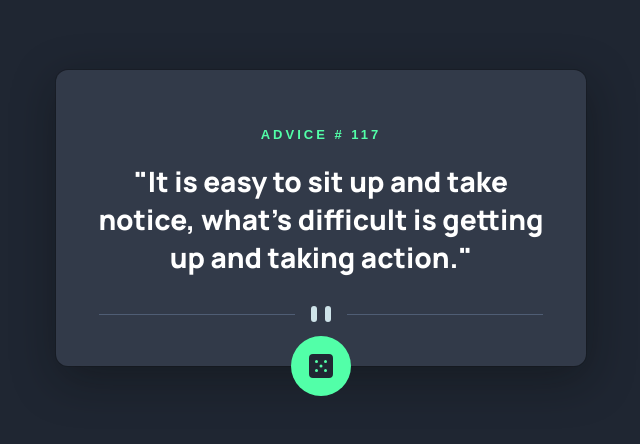
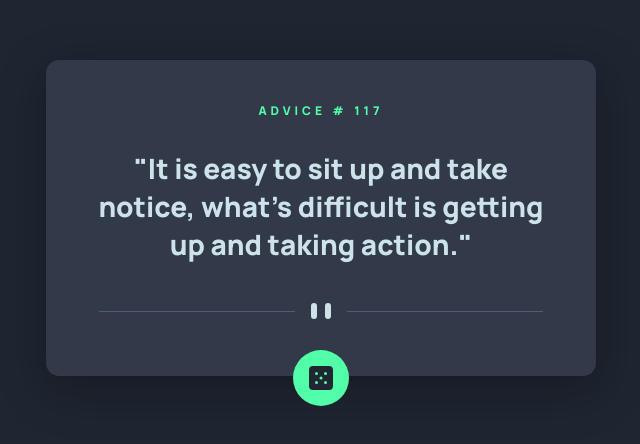
Before and after one commit to Mustafa4Fathi/Frontend-Mentor-Advice-generator-app-challlenge, a plain HTML site: page index.html in a window 1280 px wide. Shown: the part 182-626 px from the top of the page, without its empty margins (319-959 px from the left). Drawn offline with Linux system fonts and the light colour scheme.

Commit message:
Add files via upload

```diff
--- a/CSS/styles.css
+++ b/CSS/styles.css
@@ -1,91 +1,75 @@
 @import url('https://fonts.googleapis.com/css2?family=Manrope:wght@800&display=swap');
-
-body, h1, p {
+:root{
+    --Light-Cyan: hsl(193, 38%, 86%);
+    --Neon-Green: hsl(150, 100%, 66%);
+    --Grayish-Blue: hsl(217, 19%, 38%);
+    --Dark-Grayish-Blue: hsl(217, 19%, 24%);
+    --Dark-Blue: hsl(218, 23%, 16%);
+}
+*{
+    font-family: 'Manrope', sans-serif;
+    box-sizing: border-box;
+    padding: 0;
     margin: 0;
-    padding: 0;
-    box-sizing: border-box;
 }
-
-body {
-    font-family: 'Arial', sans-serif;
-    background-color: hsl(218, 23%, 16%);
+body{
+    min-height: 100vh;
     display: flex;
+    align-items: center;
     justify-content: center;
+    background-color: var(--Dark-Blue);
+}
+.container{
+    width: 550px;
+    background-color: var(--Dark-Grayish-Blue);
+    border-radius: 13px;
+     /* box-shadow: 20px 15px 47px 39px rgba(10, 11, 12, 0.196); */
+    box-shadow: rgba(10, 11, 12, 0.413) 2px 13px 46px 0px, rgba(10, 11, 12, 0.208) 0px 0px 0px 0.3px;
+    position: relative;
+}
+.advice-box{
+    padding: 32px 40px;
+    text-align: center;
+    display: flex;
+    flex-direction: column;
     align-items: center;
-    height: 100vh;
+    justify-content: space-between;
+    gap: 20px;
 }
-
-.container {
-    text-align: center;
-    padding: 20px;
-    display: flex;
-    justify-content: center;
-    align-items: center;
-    height: 100%;
-    margin: 0 auto;
+.advice-id{
+    color: var(--Neon-Green);
+    text-transform: uppercase;
+    letter-spacing: 4px;
+    margin: 10px;
+    font-size: 12px;
 }
-
-.advice-box {
-    background-color: hsl(217, 19%, 24%);
-    padding: 40px;
-    border-radius: 12px;
-    /* box-shadow: 20px 15px 47px 39px rgba(10, 11, 12, 0.196); */
-    max-width: 450px;
-    width: 100%;
-    text-align: center;
-    position: relative;
-    box-shadow: rgba(10, 11, 12, 0.413) 2px 13px 46px 0px, rgba(10, 11, 12, 0.208) 0px 0px 0px 1px;
+.advice-text{
+    color: var(--Light-Cyan);
+    font-size: 28px;
 }
-
-.advice-id {
-    font-family: sans-serif;
-    font-size: 13px;
-    color: hsl(150, 100%, 66%);
-    letter-spacing: 3px;
+picture img{
+    margin-top: 20px;
     margin-bottom: 20px;
 }
-
-.advice-text {
-    font-family: 'Manrope',sans-serif;
-    font-weight: 500;
-    font-size: 28px;
-    color: #FFF;
-    lighting-color: hsl(193, 38%, 86%);
-    margin-bottom: 30px;
-}
-
-.divider-desktop {
-    width: 100%;
-    height: auto;
-    margin-bottom: 20px;
-    border-radius: 50%;
-}
-
-#advice-btn {
-    background-color: hsl(150, 100%, 66%);
-    border: none;
-    border-radius: 50%;
-    width: 60px;
-    height: 60px;
-    cursor: pointer;
-    transition: background-color 0.2s ease;
+#advice-btn{
     position: absolute;
     bottom: -30px;
-    left: 50%;
-    transform: translateX(-50%);
+    background-color: var(--Neon-Green);
+    border: none;
+    padding: 16px;
+    border-radius: 50%;
+    cursor: pointer;
     display: flex;
+    align-items: center;
     justify-content: center;
-    align-items: center;
 }
+#advice-btn:hover{
+    filter: drop-shadow(0px 0px 12px hsl(150, 100%, 66%));
+    transition: all 0.2s ease-out
+}
+@media screen and (max-width:375px) {
+    .container{
+        width: 350px;
+    }
 
-#advice-btn:hover {
-    background-color: hsl(150, 64%, 55%);
 }
-
-#advice-btn img {
-    width: 24px;
-    height: 24px;
-}
-
-@media (max-width: 375px) {
-}
```
